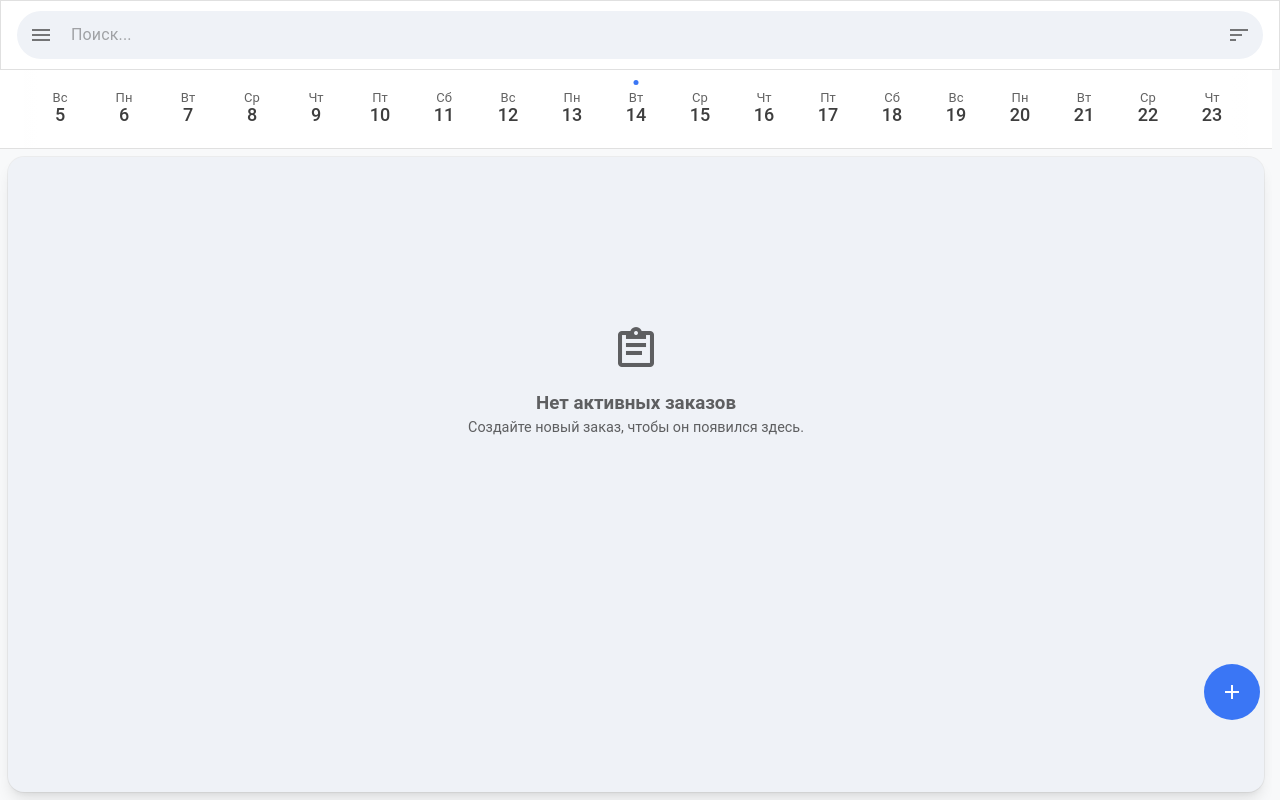
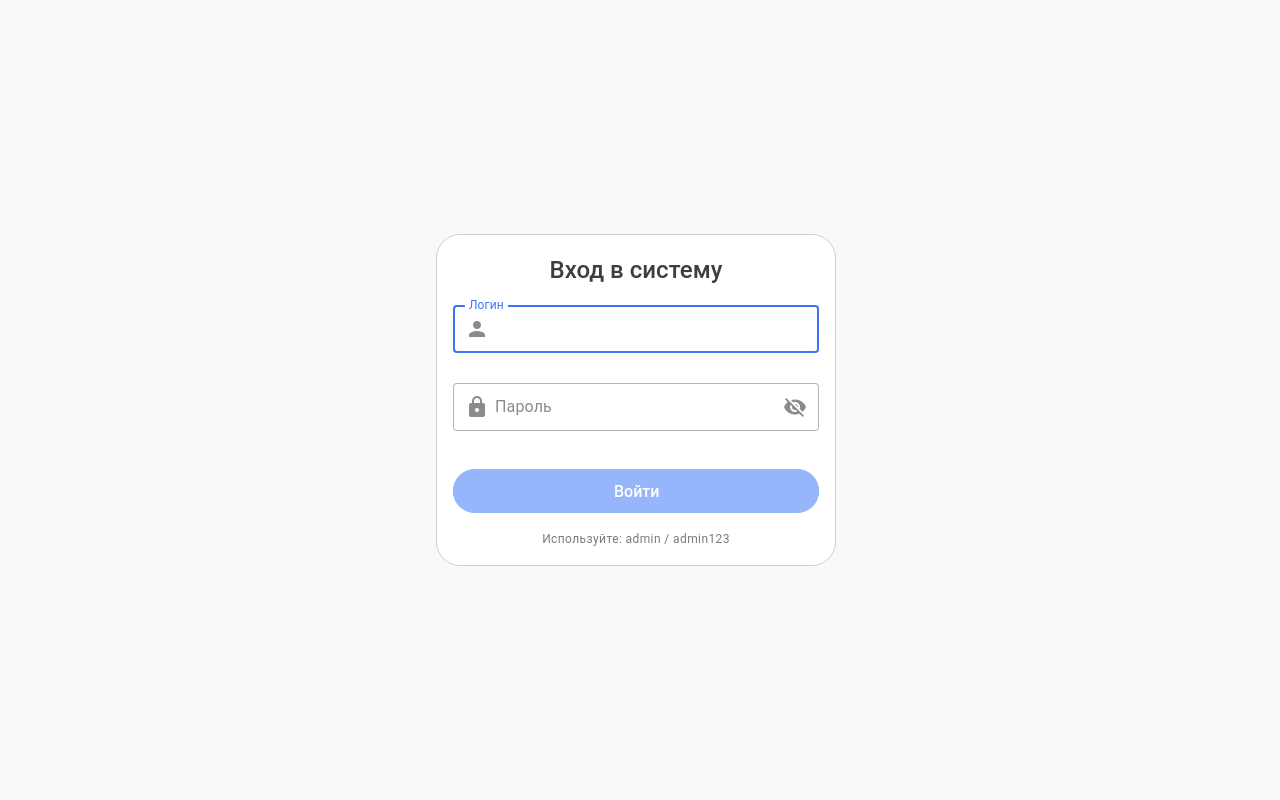
Before and after one commit to towromanterry-prog/Appmanager-, a Vue app: page /login in a window 1280 px wide. Before the commit this address led to /. Built offline with nearby package versions, Linux system fonts and the light colour scheme.

Commit message:
feat: add login page and auth guard
- Implement `authStore` with hardcoded credentials and persistence.
- Create `LoginView.vue` with form validation.
- Add `/login` route and global navigation guard in `router/index.js`.
- Hide navigation drawer and app bar on login page in `App.vue`.

```diff
--- a/src/App.vue
+++ b/src/App.vue
@@ -1,6 +1,6 @@
 <template>
   <v-app :theme="themeStore.theme">
-    <v-navigation-drawer v-model="drawer" temporary>
+    <v-navigation-drawer v-if="!isLoginPage" v-model="drawer" temporary>
       <v-list>
         <v-list-item
           v-for="(item, index) in menuItems"
@@ -20,7 +20,7 @@
       </template>
     </v-navigation-drawer>
 
-    <v-app-bar app color="surface" height="68" flat border>
+    <v-app-bar v-if="!isLoginPage" app color="surface" height="68" flat border>
       <v-text-field
         v-if="isSearchVisible"
         v-model="searchQuery"
@@ -167,6 +167,7 @@ const sortMenu = ref(false);
 const isHomePage = computed(() => route.name === 'home');
 const isClientsPage = computed(() => route.name === 'clients');
 const isBaseSettingsPage = computed(() => route.name === 'base-settings');
+const isLoginPage = computed(() => route.name === 'login');
 const isSearchVisible = computed(() => isHomePage.value || isClientsPage.value || isBaseSettingsPage.value);
 
 const currentTitle = computed(() => {
--- a/src/router/index.js
+++ b/src/router/index.js
@@ -1,4 +1,5 @@
 import { createRouter, createWebHistory } from 'vue-router';
+import { useAuthStore } from '@/stores/authStore';
 
 // Импорты с проверкой существования компонентов
 const loadView = (view) => {
@@ -11,6 +12,12 @@ const loadView = (view) => {
 const router = createRouter({
   history: createWebHistory(import.meta.env.BASE_URL),
   routes: [
+    {
+      path: '/login',
+      name: 'login',
+      component: loadView('LoginView'),
+      meta: { title: 'Вход', requiresAuth: false }
+    },
     {
       path: '/',
       name: 'home',
@@ -46,6 +53,18 @@ const router = createRouter({
 router.beforeEach((to, from, next) => {
   console.log(`🔄 Переход с ${from.path} на ${to.path}`);
 
+  const authStore = useAuthStore();
+
+  if (to.meta.requiresAuth && !authStore.isAuthenticated) {
+    next({ name: 'login' });
+    return;
+  }
+
+  if (to.name === 'login' && authStore.isAuthenticated) {
+    next({ name: 'home' });
+    return;
+  }
+
   // Обновление заголовка
   if (to.meta.title) {
     document.title = `${to.meta.title} - Order Manager`;
--- /dev/null
+++ b/src/stores/authStore.js
@@ -0,0 +1,26 @@
+import { defineStore } from 'pinia';
+import { ref } from 'vue';
+
+export const useAuthStore = defineStore('auth', () => {
+  const isAuthenticated = ref(localStorage.getItem('isAuthenticated') === 'true');
+
+  function login(username, password) {
+    if (username === 'admin' && password === 'admin123') {
+      isAuthenticated.value = true;
+      localStorage.setItem('isAuthenticated', 'true');
+      return true;
+    }
+    return false;
+  }
+
+  function logout() {
+    isAuthenticated.value = false;
+    localStorage.removeItem('isAuthenticated');
+  }
+
+  return {
+    isAuthenticated,
+    login,
+    logout
+  };
+});
--- /dev/null
+++ b/src/views/LoginView.vue
@@ -0,0 +1,101 @@
+<template>
+  <v-container class="fill-height justify-center">
+    <v-card width="400" elevation="4">
+      <v-card-title class="text-center text-h5 py-4">
+        Вход в систему
+      </v-card-title>
+
+      <v-card-text>
+        <v-form @submit.prevent="handleLogin" v-model="isValid">
+          <v-text-field
+            v-model="username"
+            label="Логин"
+            prepend-inner-icon="mdi-account"
+            variant="outlined"
+            density="comfortable"
+            :rules="[v => !!v || 'Введите логин']"
+            required
+            autofocus
+          ></v-text-field>
+
+          <v-text-field
+            v-model="password"
+            label="Пароль"
+            prepend-inner-icon="mdi-lock"
+            variant="outlined"
+            density="comfortable"
+            :type="showPassword ? 'text' : 'password'"
+            :append-inner-icon="showPassword ? 'mdi-eye' : 'mdi-eye-off'"
+            @click:append-inner="showPassword = !showPassword"
+            :rules="[v => !!v || 'Введите пароль']"
+            required
+            class="mt-2"
+          ></v-text-field>
+
+          <v-alert
+            v-if="error"
+            type="error"
+            variant="tonal"
+            density="compact"
+            class="mt-4 mb-2"
+            closable
+          >
+            Неверный логин или пароль
+          </v-alert>
+
+          <v-btn
+            type="submit"
+            color="primary"
+            block
+            size="large"
+            class="mt-4"
+            :loading="loading"
+            :disabled="!isValid"
+          >
+            Войти
+          </v-btn>
+
+          <div class="text-caption text-center mt-4 text-medium-emphasis">
+            Используйте: admin / admin123
+          </div>
+        </v-form>
+      </v-card-text>
+    </v-card>
+  </v-container>
+</template>
+
+<script setup>
+import { ref } from 'vue';
+import { useRouter } from 'vue-router';
+import { useAuthStore } from '@/stores/authStore';
+
+const router = useRouter();
+const authStore = useAuthStore();
+
+const username = ref('');
+const password = ref('');
+const showPassword = ref(false);
+const isValid = ref(false);
+const loading = ref(false);
+const error = ref(false);
+
+const handleLogin = async () => {
+  if (!username.value || !password.value) return;
+
+  loading.value = true;
+  error.value = false;
+
+  // Simulate network delay for better UX
+  await new Promise(resolve => setTimeout(resolve, 500));
+
+  const success = authStore.login(username.value, password.value);
+
+  if (success) {
+    router.push('/');
+  } else {
+    error.value = true;
+  }
+
+  loading.value = false;
+};
+</script>
```
